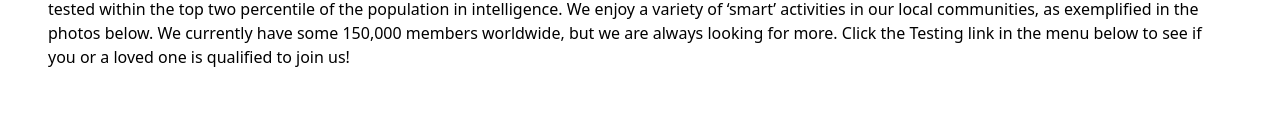
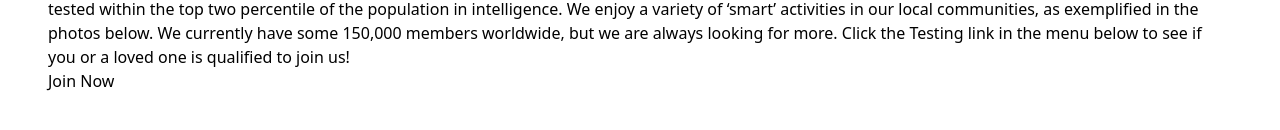
Before and after one commit to anreyw/glaam-web, a Next.js app: page / in a window 1280 px wide. Shown: the part 350-480 px from the top of the page. Built offline with nearby package versions, Linux system fonts and the light colour scheme.

Commit message:
Add basic CTA skeleton

```diff
--- a/src/components/Hero.tsx
+++ b/src/components/Hero.tsx
@@ -22,7 +22,7 @@ export default function Hero(): React.JSX.Element {
 	<p>Greater Los Angeles Area Mensa (or “GLAAM“) is a local chapter of American Mensa, Ltd.  Our territory covers all of Los Angeles and Kern and Inyo counties, along with portions of San Bernardino and Riverside and Ventura counties.
 
 Mensa (TM) is an international society which welcomes all persons who have tested within the top two percentile of the population in intelligence. We enjoy a variety of ‘smart’ activities in our local communities, as exemplified in the photos below.  We currently have some 150,000 members worldwide, but we are always looking for more.  Click the Testing link in the menu below to see if you or a loved one is qualified to join us!</p>
-
+	<a href="https://www.us.mensa.org/join/">Join Now</a>
       </main>
     </div>
   );
```
